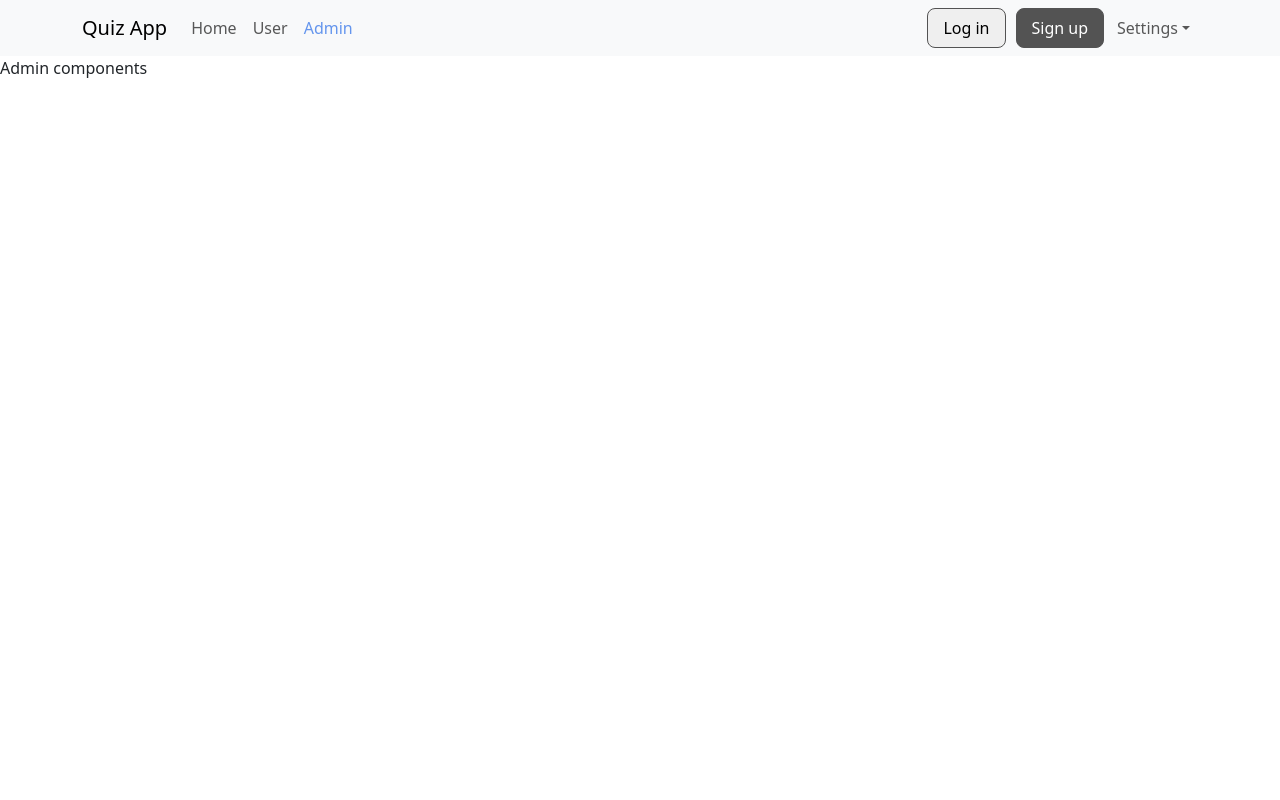
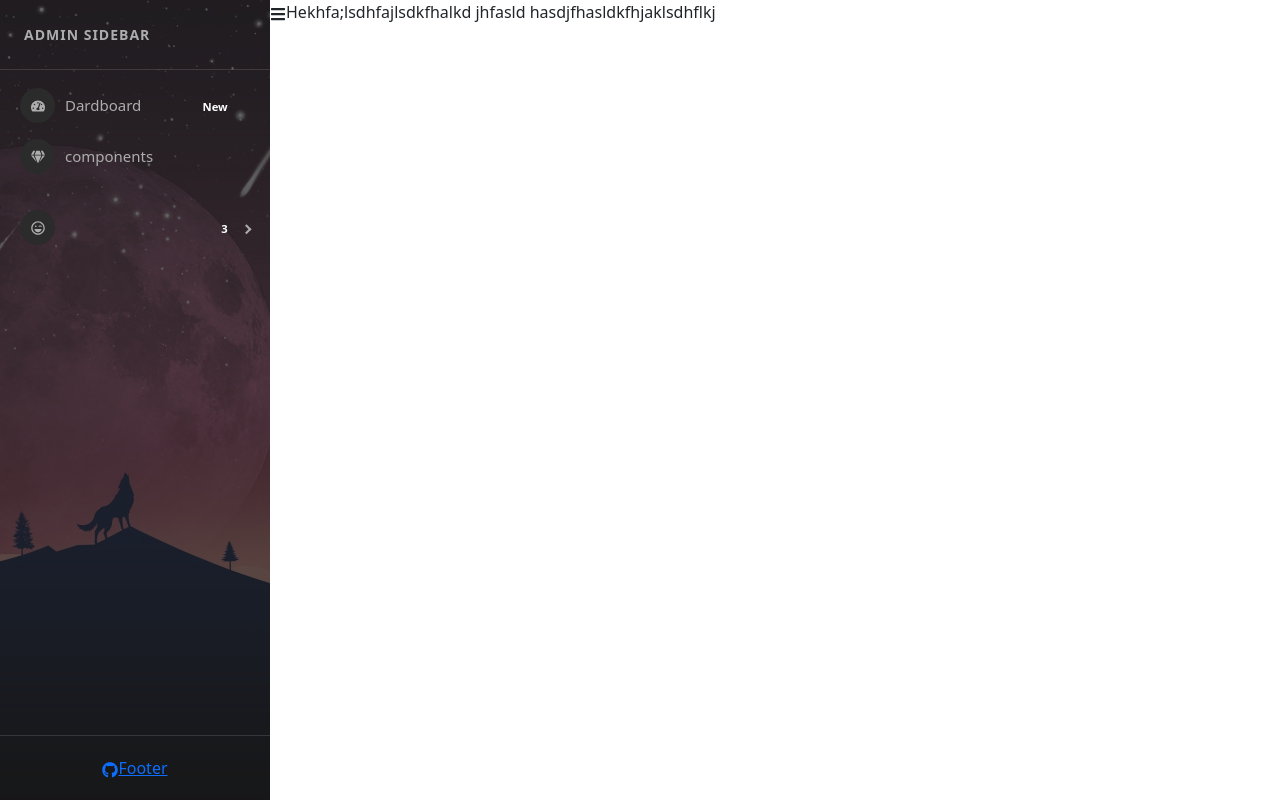
Before and after one commit to tutamdev/hoidanit-reactjs, a React (Create React App) app: page /admin in a window 1280 px wide. Built offline with nearby package versions, Linux system fonts and the light colour scheme.

Commit message:
collapsed sidebar

```diff
--- a/package.json
+++ b/package.json
@@ -10,6 +10,8 @@
     "react": "18.2.0",
     "react-bootstrap": "2.4.0",
     "react-dom": "18.2.0",
+    "react-icons": "4.4.0",
+    "react-pro-sidebar": "0.7.1",
     "react-redux": "8.0.1",
     "react-router-dom": "6.3.0",
     "react-scripts": "5.0.1",
--- a/src/components/Admin/Admin.js
+++ b/src/components/Admin/Admin.js
@@ -1,7 +1,20 @@
+import SideBar from "./SideBar";
+import './Admin.scss';
+import { FaHeart, FaBars } from 'react-icons/fa';
+import { useState } from "react";
+const Admin = (props) => {
+    const [collapsed, setCollapsed] = useState(false);
+    return (
+        <div className="admin-container">
 
-const Admin = (props) => {
-    return (
-        <div>Admin components</div>
+            <div className="admin-sidebar">
+                <SideBar collapsed={collapsed} />
+            </div>
+            <div className="admin-content">
+                <FaBars onClick={() => setCollapsed(!collapsed)} />
+                Hekhfa;lsdhfajlsdkfhalkd jhfasld hasdjfhasldkfhjaklsdhflkj
+            </div>
+        </div>
     )
 }
 export default Admin;
--- /dev/null
+++ b/src/components/Admin/Admin.scss
@@ -0,0 +1,9 @@
+.admin-container {
+    display: flex;
+
+    .admin-sidebar {
+        .pro-sidebar {
+            height: 100vh;
+        }
+    }
+}
--- /dev/null
+++ b/src/components/Admin/SideBar.js
@@ -0,0 +1,90 @@
+import 'react-pro-sidebar/dist/css/styles.css';
+import {
+    ProSidebar,
+    Menu,
+    MenuItem,
+    SubMenu,
+    SidebarHeader,
+    SidebarFooter,
+    SidebarContent,
+} from 'react-pro-sidebar';
+
+import { FaTachometerAlt, FaGem, FaList, FaGithub, FaRegLaughWink, FaHeart, FaBars} from 'react-icons/fa';
+import sidebarBg from '../../assets/bg2.jpg';
+
+const SideBar = (props) => {
+    const { image, collapsed, toggled, handleToggleSidebar } = props;
+    return (
+        <>
+            <ProSidebar
+                image={sidebarBg}
+                collapsed={collapsed}
+                toggled={toggled}
+                breakPoint="md"
+                onToggle={handleToggleSidebar}
+            >
+                <SidebarHeader>
+                    <div
+                        style={{
+                            padding: '24px',
+                            textTransform: 'uppercase',
+                            fontWeight: 'bold',
+                            fontSize: 14,
+                            letterSpacing: '1px',
+                            overflow: 'hidden',
+                            textOverflow: 'ellipsis',
+                            whiteSpace: 'nowrap',
+                        }}
+                    >
+                        Admin SideBar
+                    </div>
+                </SidebarHeader>
+
+                <SidebarContent>
+                    <Menu iconShape="circle">
+                        <MenuItem
+                            icon={<FaTachometerAlt />}
+                            suffix={<span className="badge red">New</span>}
+                        >
+                            Dardboard
+                        </MenuItem>
+                        <MenuItem icon={<FaGem />}> components </MenuItem>
+                    </Menu>
+                    <Menu iconShape="circle">
+                        <SubMenu
+                            suffix={<span className="badge yellow">3</span>}
+                            icon={<FaRegLaughWink />}
+                        >
+                            <MenuItem>1</MenuItem>
+                            <MenuItem>2</MenuItem>
+                            <MenuItem>3</MenuItem>
+                        </SubMenu>
+                    </Menu>
+                </SidebarContent>
+
+                <SidebarFooter style={{ textAlign: 'center' }}>
+                    <div
+                        className="sidebar-btn-wrapper"
+                        style={{
+                            padding: '20px 24px',
+                        }}
+                    >
+                        <a
+                            href="https://github.com/azouaoui-med/react-pro-sidebar"
+                            target="_blank"
+                            className="sidebar-btn"
+                            rel="noopener noreferrer"
+                        >
+                            <FaGithub />
+                            <span style={{ whiteSpace: 'nowrap', textOverflow: 'ellipsis', overflow: 'hidden' }}>
+                                Footer
+                            </span>
+                        </a>
+                    </div>
+                </SidebarFooter>
+            </ProSidebar>
+        </>
+    )
+}
+
+export default SideBar;
--- a/src/index.js
+++ b/src/index.js
@@ -21,8 +21,8 @@
         <Route path='/' element={<App />}>
           <Route index element={<HomePage />} />
           <Route path='/user' element={<User />} />
-          <Route path='/admin' element={<Admin />} />
         </Route>
+        <Route path='/admin' element={<Admin />} />
       </Routes>
     </BrowserRouter>
     {/* </React.StrictMode> */}
```
Also changed, not shown: src/assets/bg2.jpg (added), 1 other file (tests, documents, lock files or other folders).
